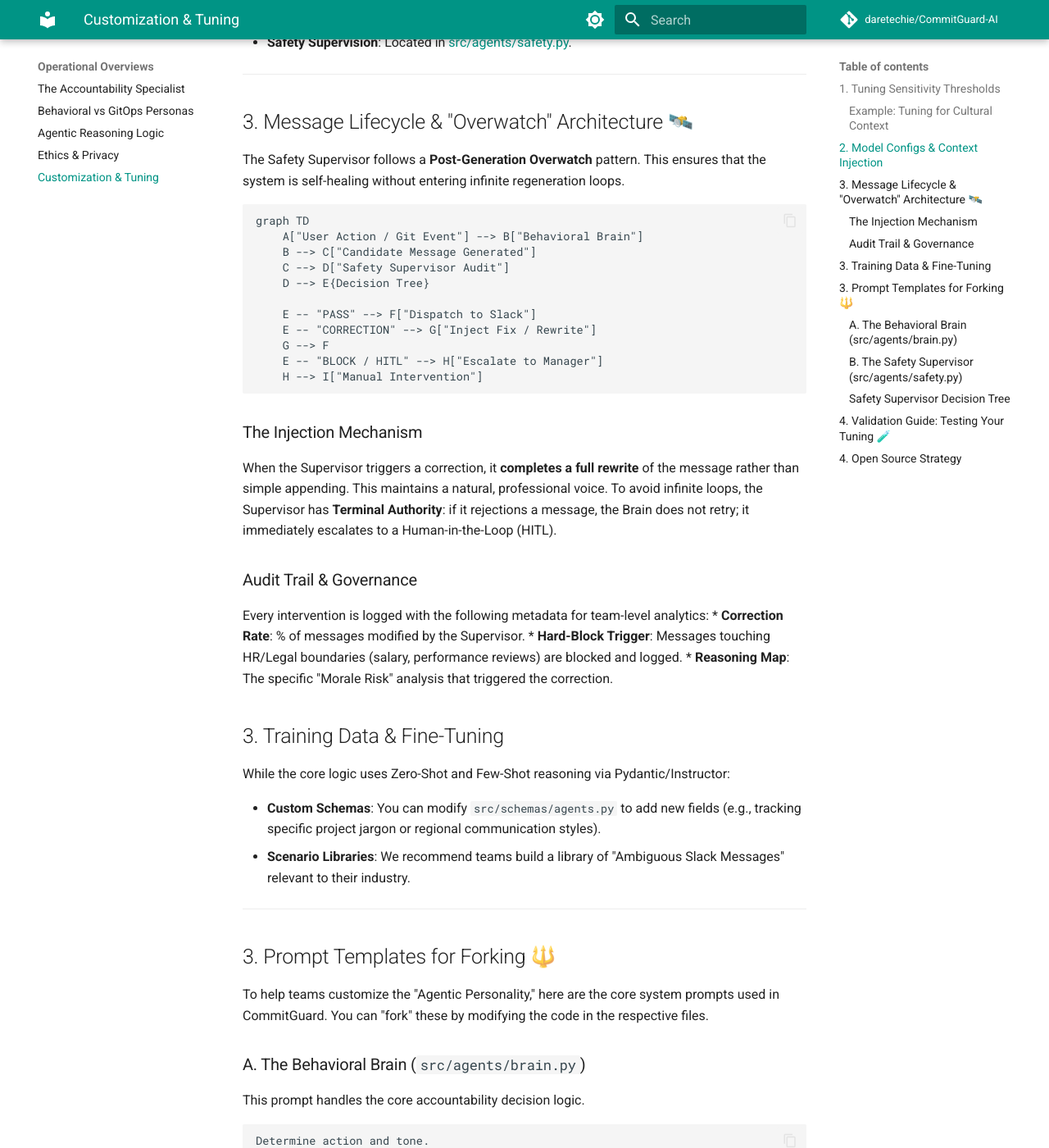
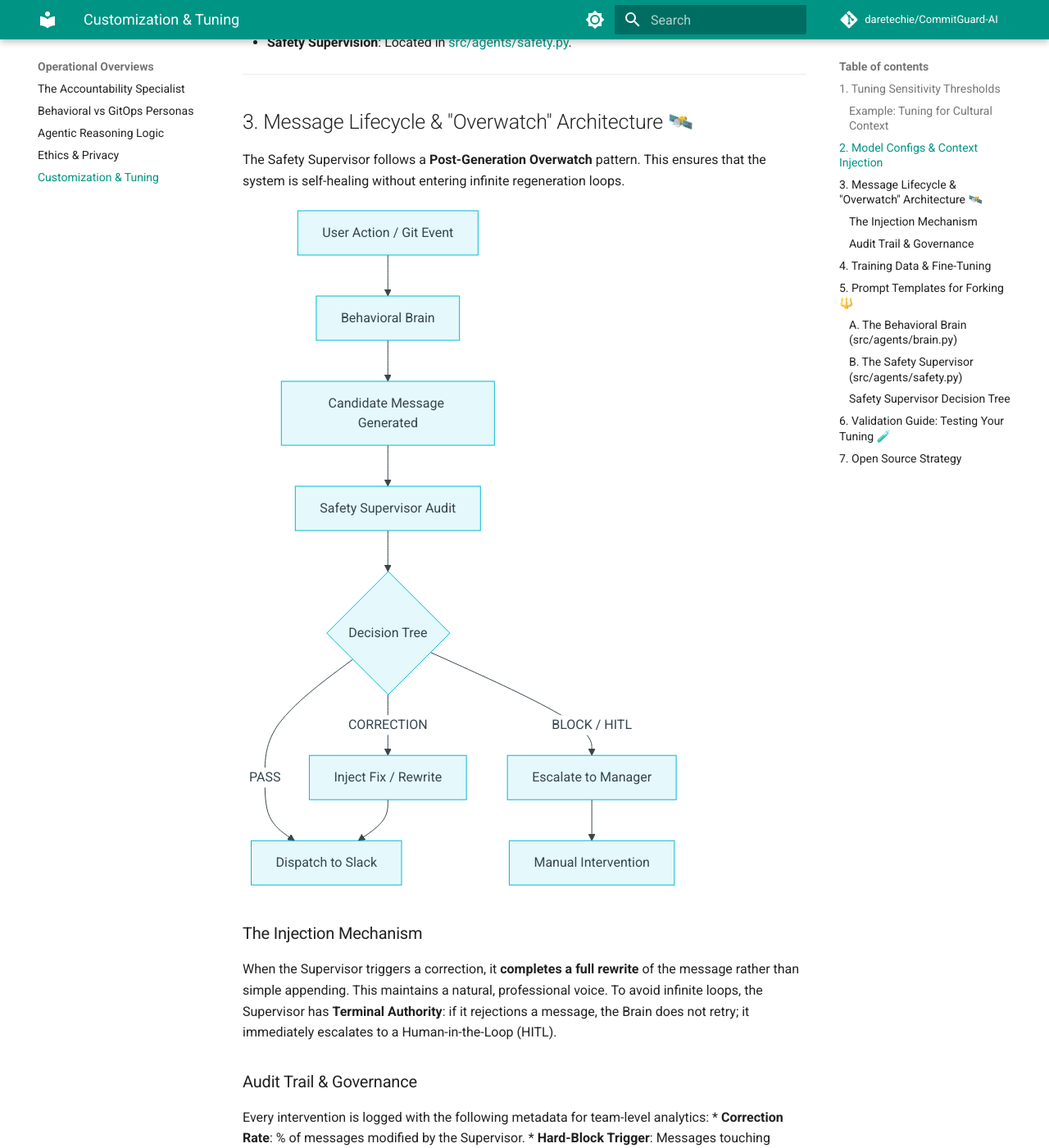
Before and after one commit to daretechie/CommitVigil, an MkDocs documentation site: the page built from docs/overviews/customization.md, in a window 1280 px wide and 1400 px high, scrolled down 1111 px. Shown: the whole window at 82% size. Built offline with MkDocs 1.6.1 and Material for MkDocs 9.7.7, drawn with Linux system fonts in a browser that asks for light colours; comment, search, counter and statistics services are not loaded; some of the changed text lies outside the part shown.

```diff
--- a/docs/overviews/customization.md
+++ b/docs/overviews/customization.md
@@ -58,7 +58,7 @@ Every intervention is logged with the following metadata for team-level analytic
 
 
 
-## 3. Training Data & Fine-Tuning
+## 4. Training Data & Fine-Tuning
 While the core logic uses Zero-Shot and Few-Shot reasoning via Pydantic/Instructor:
 
 *   **Custom Schemas**: You can modify `src/schemas/agents.py` to add new fields (e.g., tracking specific project jargon or regional communication styles).
@@ -66,7 +66,7 @@ While the core logic uses Zero-Shot and Few-Shot reasoning via Pydantic/Instruct
 
 ---
 
-## 3. Prompt Templates for Forking 🔱
+## 5. Prompt Templates for Forking 🔱
 To help teams customize the "Agentic Personality," here are the core system prompts used in CommitGuard. You can "fork" these by modifying the code in the respective files.
 
 ### A. The Behavioral Brain (`src/agents/brain.py`)
@@ -107,7 +107,7 @@ If the internal confidence in the current analysis is likely below the threshold
 
 ---
 
-## 4. Validation Guide: Testing Your Tuning 🧪
+## 6. Validation Guide: Testing Your Tuning 🧪
 When you modify prompts, use the following manual verification flow:
 
 1.  **Unit Tests**: Run `pytest tests/test_brain.py` to ensure core logic isn't broken.
@@ -118,6 +118,6 @@ When you modify prompts, use the following manual verification flow:
 
 ---
 
-## 4. Open Source Strategy
+## 7. Open Source Strategy
 
 We plan to release **Anonymized Scenario Sets**—a dataset of human-labeled engineering commitments—to help the community build more empathetic and accurate accountability agents.
--- a/mkdocs.yml
+++ b/mkdocs.yml
@@ -39,7 +39,11 @@ theme:
 markdown_extensions:
   - admonition
   - pymdownx.details
-  - pymdownx.superfences
+  - pymdownx.superfences:
+      custom_fences:
+        - name: mermaid
+          class: mermaid
+          format: !!python/name:pymdownx.superfences.fence_code_format
   - pymdownx.highlight:
       anchor_linenums: true
   - pymdownx.inlinehilite
```
